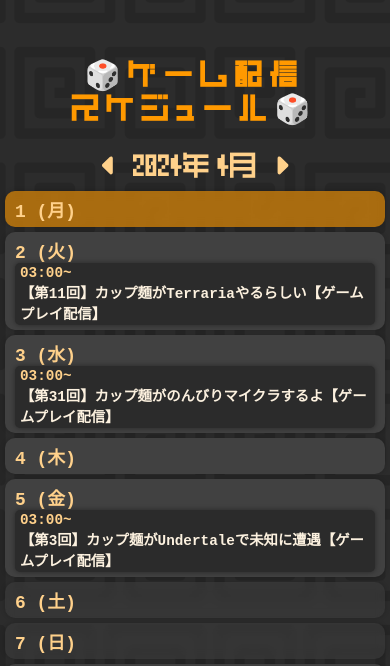
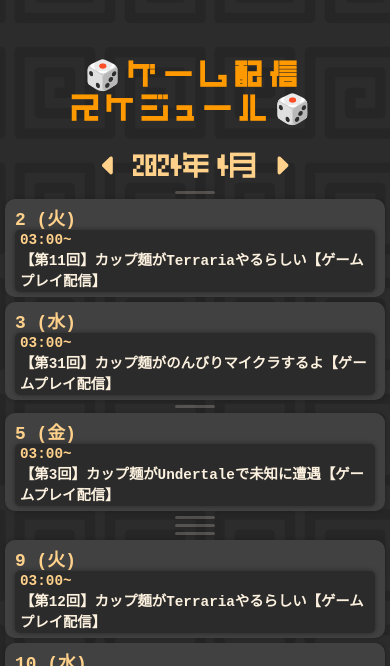
Before and after one commit to RachaelMiki1215/cupmen-game-streaming-schedule-website, a Gatsby site: page / in a window 390 px wide. Shown: the part 91-757 px from the top of the page. Built offline with nearby package versions, Linux system fonts and the light colour scheme; Gatsby itself is replaced by a stand-in of ours; a web font is replaced by a local one.

Commit message:
Muted style of date cells with no event/content in narrow view.

```diff
--- a/src/components/Calendar/Calendar.module.css
+++ b/src/components/Calendar/Calendar.module.css
@@ -102,6 +102,14 @@
   .dateCell {
     min-height: unset;
   }
+  .noContent {
+    font-size: 0;
+    width: 40px;
+    height: 3px;
+    padding: 0;
+    align-self: center;
+    background: hsl(from var(--text-color) h s l / 20%);
+  }
 
   .otherMonth {
     display: none;
--- a/src/components/Calendar/Calendar.tsx
+++ b/src/components/Calendar/Calendar.tsx
@@ -200,7 +200,18 @@
             {day}
           </div>
         ))}
-        {calendarState.calendarDates.map((date) => (
+        {calendarState.calendarDates.map((date) => {
+          let dayContent = contents
+            ? contents.filter((content) => {
+                return (
+                  content.dateTime.getFullYear() === date.getFullYear() &&
+                  content.dateTime.getMonth() === date.getMonth() &&
+                  content.dateTime.getDate() === date.getDate()
+                );
+              })
+            : null;
+
+          return (
             <div
               key={`day_${date.toString()}`}
               className={`${Style.dateCell} ${
@@ -215,6 +226,10 @@
                 date.getDate() === currentDate.getDate()
                   ? Style.today
                   : ""
+              } ${
+                dayContent === null || dayContent.length === 0
+                  ? Style.noContent
+                  : ""
               }`}
             >
               <div className={Style.backdropLayer}></div>
@@ -222,20 +237,17 @@
                 {date.getMonth() != calendarState.monthIndex &&
                   `${date.getMonth() + 1}/`}
                 {date.getDate()}
-              {windowSize.width < 600 ? ` (${weekdaysJA[date.getDay()]})` : ""}
+                {windowSize.width < 600
+                  ? ` (${weekdaysJA[date.getDay()]})`
+                  : ""}
               </span>
-            {contents &&
-              contents
-                .filter((content) => {
-                  return (
-                    content.dateTime.getFullYear() === date.getFullYear() &&
-                    content.dateTime.getMonth() === date.getMonth() &&
-                    content.dateTime.getDate() === date.getDate()
+              {dayContent &&
+                dayContent.map((item) => (
+                  <div key={Math.random()}>{item.item}</div>
+                ))}
+            </div>
           );
-                })
-                .map((item) => <div key={Math.random()}>{item.item}</div>)}
-          </div>
-        ))}
+        })}
       </div>
     </div>
   );
```
Lines whose indentation alone changed are shown as unchanged.
